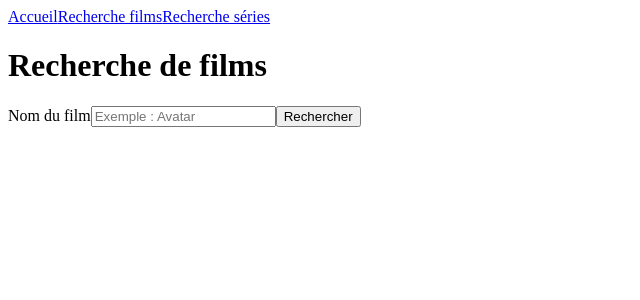
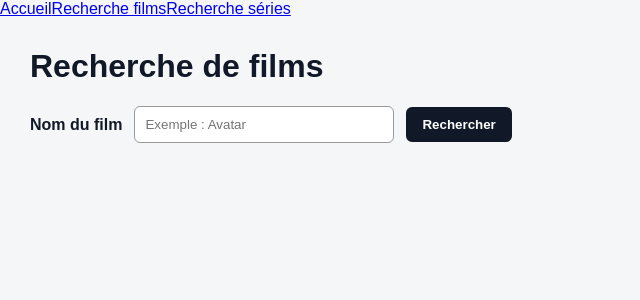
Before and after one commit to GAP028/tp-tmdb-react, a React (Vite) app: page /recherche-films in a window 1280 px wide. Shown: the top 300 px of the page, without its empty margins (0-640 px from the left). Built offline with nearby package versions, Linux system fonts and the light colour scheme.

Commit message:
Ajoute le style des cartes de films

```diff
--- a/src/index.css
+++ b/src/index.css
@@ -0,0 +1,105 @@
+* {
+  box-sizing: border-box;
+}
+
+body {
+  margin: 0;
+  font-family: Arial, sans-serif;
+  background-color: #f4f6f8;
+  color: #111827;
+}
+
+.header {
+  background-color: #111827;
+  padding: 20px 30px;
+}
+
+.nav {
+  display: flex;
+  gap: 24px;
+}
+
+.nav a {
+  color: white;
+  text-decoration: none;
+  font-weight: bold;
+}
+
+.nav a:hover {
+  text-decoration: underline;
+}
+
+main {
+  padding: 30px;
+}
+
+h1 {
+  margin-top: 0;
+}
+
+form {
+  display: flex;
+  align-items: center;
+  gap: 12px;
+  margin-bottom: 24px;
+}
+
+label {
+  font-weight: bold;
+}
+
+input {
+  padding: 10px;
+  border: 1px solid #999;
+  border-radius: 6px;
+  min-width: 260px;
+}
+
+button {
+  padding: 10px 16px;
+  border: none;
+  background-color: #111827;
+  color: white;
+  border-radius: 6px;
+  cursor: pointer;
+  font-weight: bold;
+}
+
+button:hover {
+  background-color: #374151;
+}
+
+.media-grid {
+  display: grid;
+  grid-template-columns: repeat(auto-fit, minmax(220px, 1fr));
+  gap: 24px;
+}
+
+.media-card {
+  background-color: white;
+  border-radius: 12px;
+  overflow: hidden;
+  border: 1px solid #ddd;
+  box-shadow: 0 4px 10px rgba(0, 0, 0, 0.08);
+}
+
+.media-card img {
+  width: 100%;
+  height: 330px;
+  object-fit: cover;
+  display: block;
+}
+
+.media-card-content {
+  padding: 16px;
+}
+
+.media-card-content h2 {
+  font-size: 18px;
+  margin: 0 0 10px;
+}
+
+.media-card-content p {
+  font-size: 14px;
+  line-height: 1.4;
+}
```
